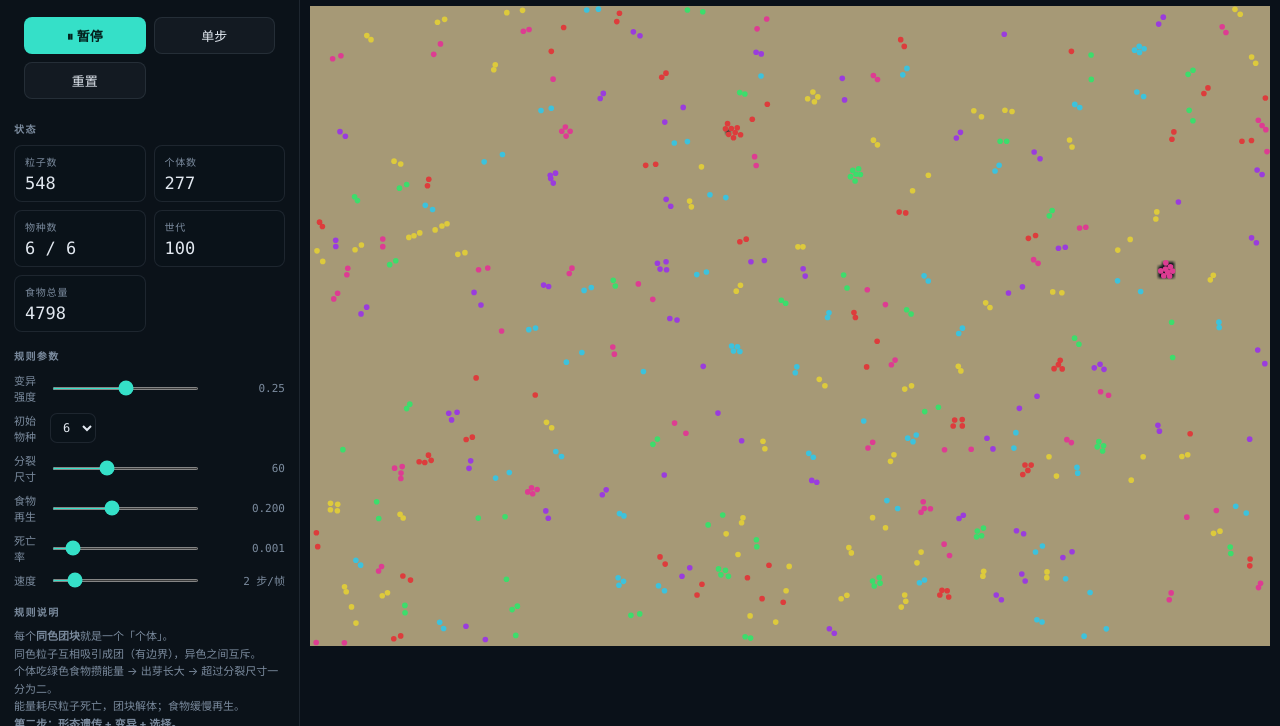
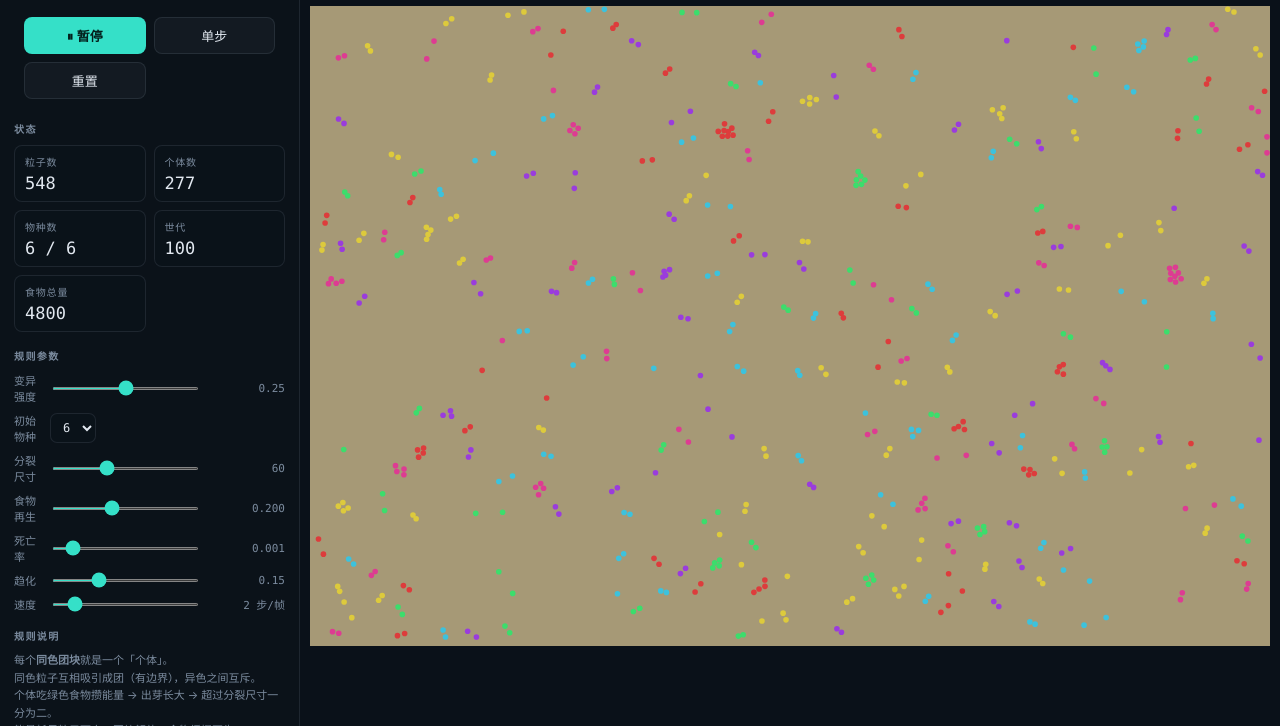
Before and after one commit to FindSunny/game-of-chaos, a website: page life.html in a window 1280 px wide. Shown: the part 74-800 px from the top of the page. Drawn offline with Linux system fonts and the light colour scheme; animation ran at ten frames a second.

Commit message:
feat(life): 加趋化性，团块会觅食迁移
之前团块聚成后就原地不动（植物式），因为没有净位移机制。
- 粒子感知食物浓度梯度，往食物多的方向游（_foodGradient + chemotaxis 力）
- 团块吃完一片食物就顺着梯度迁移到下一片
- 面板加「趋化」滑杆（0-0.5），默认 0.15
- 测试：趋化开→团块往食物侧迁移，关→基本不动，共 2 项

```diff
--- a/js/core/colony-engine.js
+++ b/js/core/colony-engine.js
@@ -65,6 +65,7 @@ export class ColonyEngine {
 
     this.friction = o.friction ?? 0.06;
     this.splitInterval = o.splitInterval ?? 30; // 每隔多少步做一次分裂
+    this.chemotaxis = o.chemotaxis ?? 0.15; // 趋化强度：往食物浓度高的方向游
 
     this.rng = mulberry32(o.seed ?? 20261118);
 
@@ -146,6 +147,19 @@ export class ColonyEngine {
     if (cy < 0) cy = 0;
     else if (cy >= this.foodRows) cy = this.foodRows - 1;
     return cy * this.foodCols + cx;
+  }
+
+  /** 食物浓度梯度（归一化前的方向）：比较左右、上下相邻格 */
+  _foodGradient(x, y) {
+    const ci = this._cellIndex(x, y);
+    const cx = ci % this.foodCols;
+    const cy = Math.floor(ci / this.foodCols);
+    const f = (cxi, cyi) => this.food[cyi * this.foodCols + cxi];
+    const fl = f(Math.max(0, cx - 1), cy);
+    const fr = f(Math.min(this.foodCols - 1, cx + 1), cy);
+    const fu = f(cx, Math.max(0, cy - 1));
+    const fd = f(cx, Math.min(this.foodRows - 1, cy + 1));
+    return { gx: fr - fl, gy: fd - fu };
   }
 
   _gauss() {
@@ -247,6 +261,16 @@ export class ColonyEngine {
           }
         }
       }
+      // 趋化：往食物浓度高的方向游，团块才有「觅食迁移」的净位移
+      if (this.chemotaxis > 0) {
+        const grad = this._foodGradient(px, py);
+        const glen = Math.hypot(grad.gx, grad.gy);
+        if (glen > 1e-4) {
+          fx += (grad.gx / glen) * this.chemotaxis;
+          fy += (grad.gy / glen) * this.chemotaxis;
+        }
+      }
+
       this.ax[i] = fx;
       this.ay[i] = fy;
     }
--- a/life.html
+++ b/life.html
@@ -126,6 +126,11 @@
               <span class="slabel" title="每步随机死亡概率；制造新老更替">死亡率</span>
               <input id="mortality" type="range" min="0" max="10" step="1" value="1" />
               <span id="mortality-val" class="value mono">0.001</span>
+            </div>
+            <div class="row">
+              <span class="slabel" title="粒子往食物浓度高的方向游的强度；越大团块越爱动">趋化</span>
+              <input id="chemo" type="range" min="0" max="50" step="1" value="15" />
+              <span id="chemo-val" class="value mono">0.15</span>
             </div>
             <div class="row">
               <span class="slabel">速度</span>
@@ -267,6 +272,7 @@
         engine.maxSize = Number($('max-size').value);
         engine.foodRegen = Number($('food-regen').value) / 1000;
         engine.mortalityRate = Number($('mortality').value) / 1000;
+        engine.chemotaxis = Number($('chemo').value) / 100;
       }
 
       $('btn-play').addEventListener('click', () => {
@@ -295,6 +301,7 @@
       bindRange('food-regen', 'food-regen-val', 0.001, (v) => v.toFixed(3));
       bindRange('mortality', 'mortality-val', 0.001, (v) => v.toFixed(3));
       bindRange('mut-std', 'mut-std-val', 0.01, (v) => v.toFixed(2));
+      bindRange('chemo', 'chemo-val', 0.01, (v) => v.toFixed(2));
       $('speed').addEventListener('input', () => {
         speed = Number($('speed').value);
         $('speed-val').textContent = `${speed} 步/帧`;
```
Also changed, not shown: tests/colony.test.mjs (+36 -1 lines).
